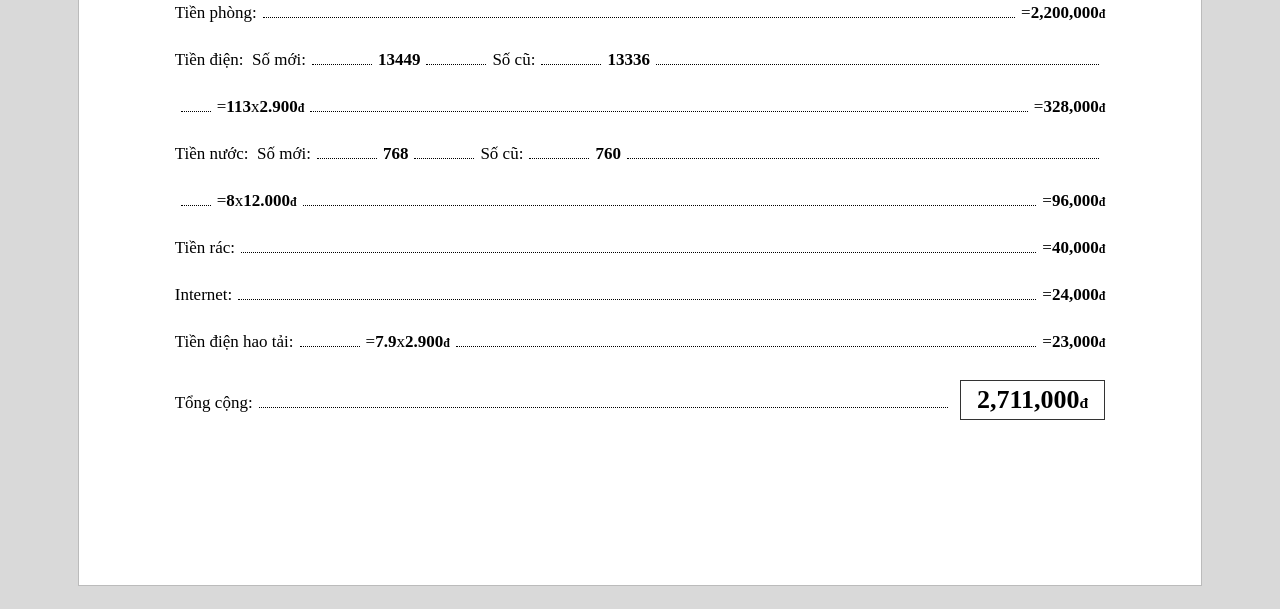
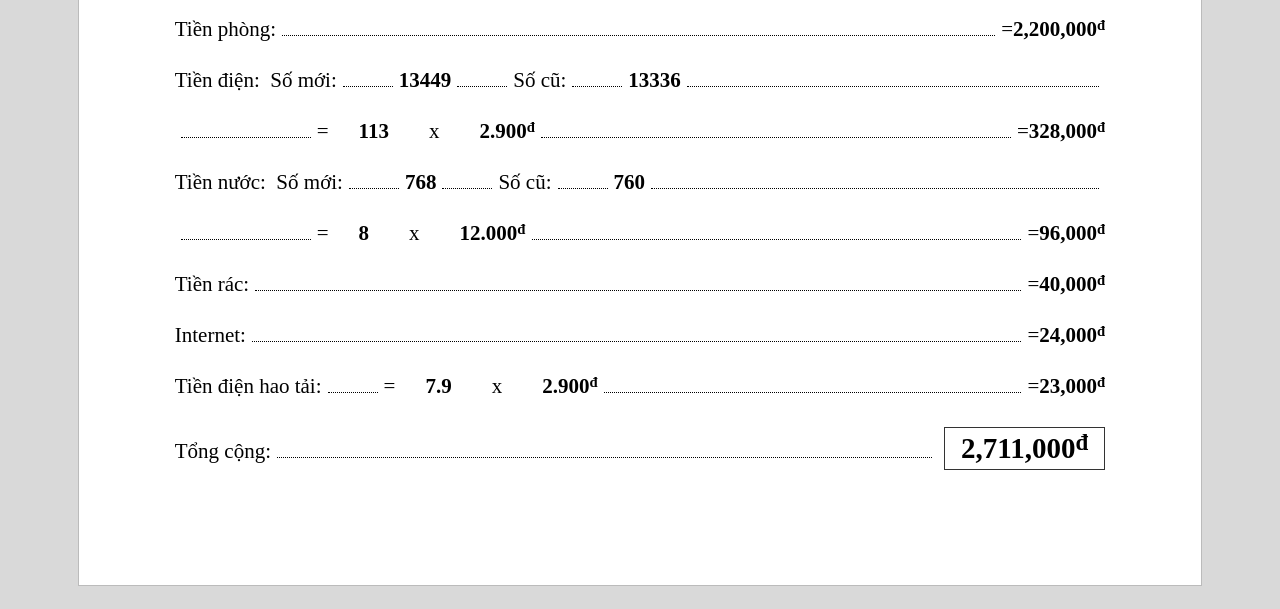
Before and after one commit to myheo0229/Project-tools-phongtro, a plain HTML site: page index.html in a window 1280 px wide. Shown: the part 233-842 px from the top of the page. Drawn offline with Linux system fonts and the light colour scheme.

Commit message:
hoàn thành xong UI

```diff
--- a/assets/css/style.css
+++ b/assets/css/style.css
@@ -15,10 +15,10 @@
     --page-padding: 2.54cm;
 
     --font-main: "Times New Roman", Times, serif;
-    --font-size-body: 17px;
-    --font-size-title: 22px;
-    --font-size-room: 20px;
-    --font-size-total: 26px;
+    --font-size-body: 21px;
+    --font-size-title: 29px;
+    --font-size-room: 24px;
+    --font-size-total: 29px;
 
     --color-text: #000;
     --color-line: #000; /* màu đường chấm chấm */
@@ -82,7 +82,7 @@ body {
         height: 210mm;
         box-shadow: none;
         margin: 0;
-        padding: 12mm 14mm;
+        padding: var(--page-padding);
     }
 }
 
@@ -131,9 +131,21 @@ body {
     margin: 0 6px;
     min-width: 20px;
 }
+ /* đoạn chấm ngắn, dùng quanh số điện/nước */
 .row-fill.short {
-    flex: 0 1 60px;
-} /* đoạn chấm ngắn, dùng quanh số điện/nước */
+    flex: 0 1 50px;
+}
+.row-fill.long{
+    min-width: 130px;
+}
+/* điều chỉnh khoảng cách = 999 x 999 */
+.size-gap1{
+    margin-right: 30px;
+}
+
+.size-gap2{
+    margin: 0 40px;
+}
 
 .row-value {
     font-weight: bold;
@@ -163,5 +175,14 @@ body {
     margin-left: 6px;
 }
 .total-box sup {
-    font-size: 0.6em;
+    font-size: 23px;
 }
+
+sup{
+    position: relative;
+    top: -6px;
+}
+
+.unit{
+    top: -8px;
+}
--- a/index.html
+++ b/index.html
@@ -39,10 +39,10 @@
                     <span class="row-fill"></span>
                 </div>
                 <div class="row calc-row">
-                    <span class="row-fill"></span>
-                    <span>=</span>
+                    <span class="row-fill long"></span>
+                    <span class="size-gap1">=</span>
                     <span class="row-value" id="f-dienKwh"></span>
-                    <span>x</span>
+                    <span class="size-gap2">x</span>
                     <span class="row-value"><span id="f-giaDien"></span><sup>đ</sup></span>
                     <span class="row-fill"></span>
                     <span>=</span>
@@ -60,10 +60,10 @@
                     <span class="row-fill"></span>
                 </div>
                 <div class="row calc-row">
-                    <span class="row-fill"></span>
-                    <span>=</span>
+                    <span class="row-fill long"></span>
+                    <span class="size-gap1">=</span>
                     <span class="row-value" id="f-nuocKhoi"></span>
-                    <span>x</span>
+                    <span class="size-gap2">x</span>
                     <span class="row-value"><span id="f-giaNuoc"></span><sup>đ</sup></span>
                     <span class="row-fill"></span>
                     <span>=</span>
@@ -87,9 +87,9 @@
                 <div class="row">
                     <span>Tiền điện hao tải:</span>
                     <span class="row-fill short"></span>
-                    <span>=</span>
+                    <span class="size-gap1">=</span>
                     <span class="row-value" id="f-haoTaiKwh"></span>
-                    <span>x</span>
+                    <span class="size-gap2">x</span>
                     <span class="row-value"><span id="f-giaHaoTai"></span><sup>đ</sup></span>
                     <span class="row-fill"></span>
                     <span>=</span>
@@ -107,7 +107,7 @@
                 <div class="row total-row">
                     <span>Tổng cộng:</span>
                     <span class="row-fill"></span>
-                    <span class="total-box"><span id="f-tongCong"></span><sup>đ</sup></span>
+                    <span class="total-box"><span id="f-tongCong"></span><sup class="unit">đ</sup></span>
                 </div>
             </div>
         </div>
```
